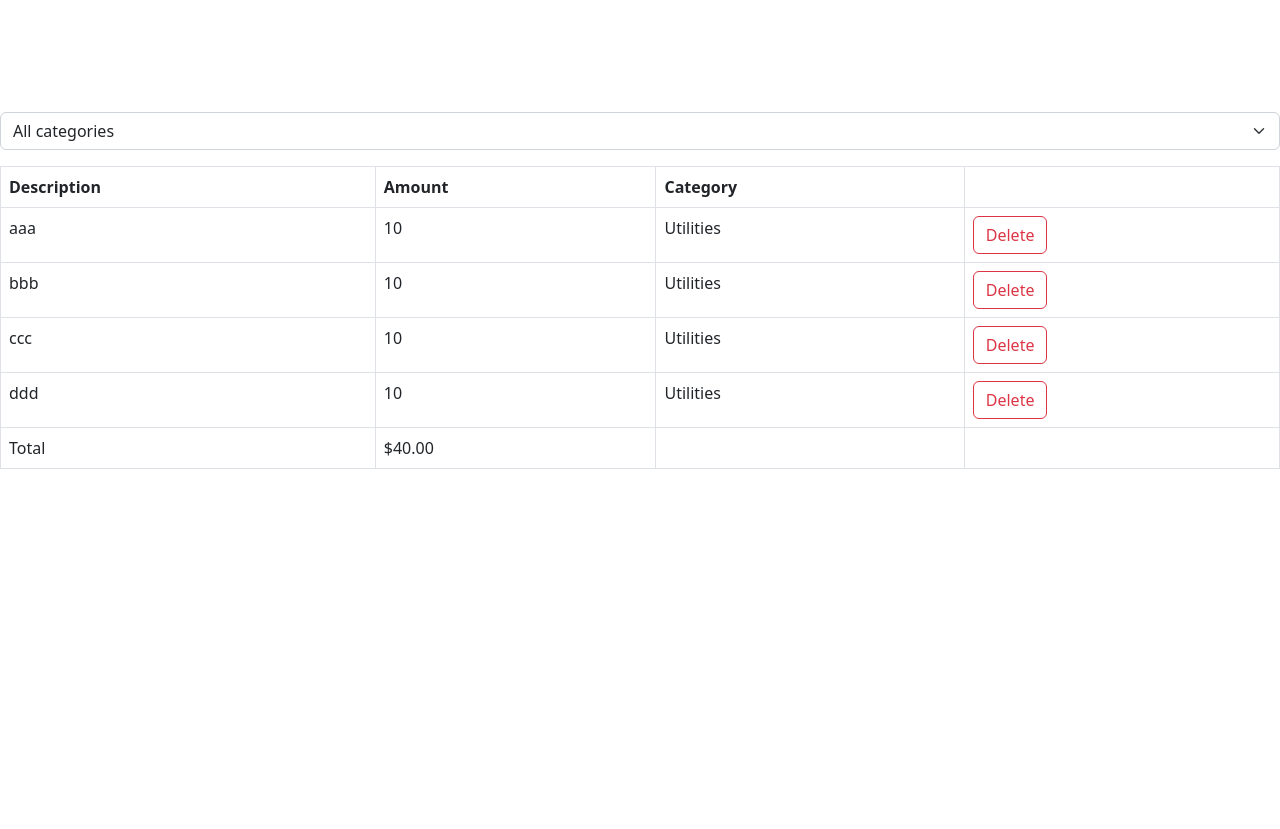
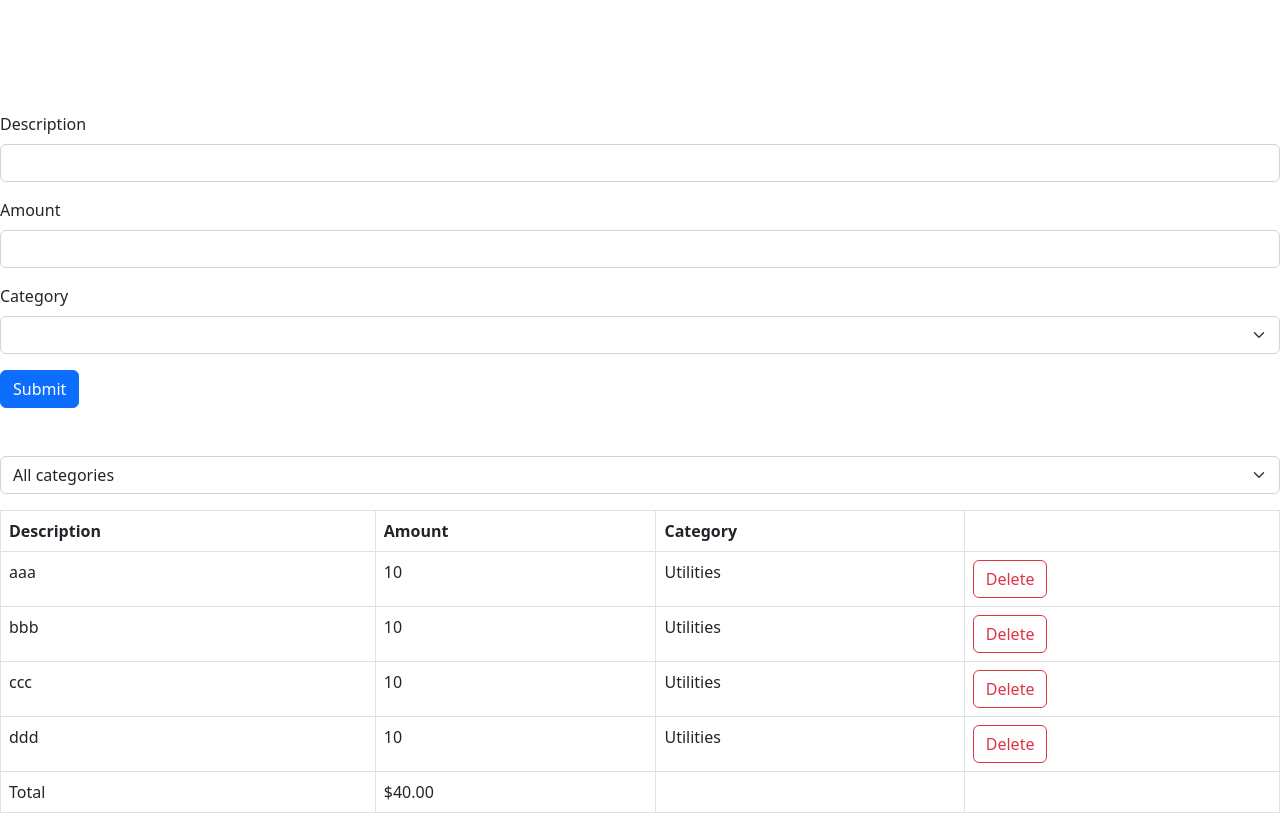
Before and after one commit to frankdev0428/react-searching-app, a React (Vite) app: page / in a window 1280 px wide. Before the commit the page ends 800 px from the top, so only its background shows below. Built offline with nearby package versions, Linux system fonts and the light colour scheme.

Commit message:
car filter features

```diff
--- a/src/App.tsx
+++ b/src/App.tsx
@@ -2,8 +2,7 @@ import { useState } from "react"
 import Cartform from "./expense-tracker/Cartform"
 import ExpenseList from "./expense-tracker/ExpenseList"
 import ExpenseFilter from "./expense-tracker/ExpenseFilter"
-
-export const categories = ["Groceries", "Utilities", "Entertainment"];
+import categories from "./expense-tracker/categories"
 
 function App() {
   const [selectedCategory,setSelectedCategory] = useState('');
@@ -19,6 +18,9 @@ function App() {
   return(
   <div className="app">
   <h1>Shopping cart </h1>
+  <div className="mb-5">
+  <Cartform onSubmit={data => console.log(data)}/>
+  </div>
   <div className="mb-3">
   <ExpenseFilter onSelectCategory = { (category) => setSelectedCategory(category)}/>
   </div>
--- a/src/expense-tracker/Cartform.tsx
+++ b/src/expense-tracker/Cartform.tsx
@@ -1,25 +1,45 @@
-import React from 'react'
-import './cartform.css'
-import { categories } from '../App'
+import './cartform.css';
+import categories from './categories';
+import { z } from 'zod';
+import { zodResolver } from '@hookform/resolvers/zod';
+import { useForm } from 'react-hook-form';
+interface Props {
+  onSubmit: (data: ExpenseFormData) => void;
+}
+const schema =  z.object({
+   description: z.string().min(3, {message: 'Description should be at least 3 characters.'}).max(50),
+   amount: z.number({invalid_type_error: 'Amount is required' }).min(0.01).max(100_000),
+   category: z.enum(categories, {
+    errorMap: () => ({
+      message: 'Category is required. '
+    }),
+   })
+})
+type ExpenseFormData = z.infer<typeof schema>;
 
-const Cartform = () => {
+const Cartform = ({ onSubmit} : Props) => {
+   const { register, handleSubmit , formState: { errors } } = useForm<ExpenseFormData>({ resolver: zodResolver(schema)})
   return (
-   <form action="">
+   <form onSubmit={handleSubmit(onSubmit)}>
     <div className="mb-3">
-      <label htmlFor="description" className="form-label"></label>
-      <input id='description' type="text" className="form-control" />
+      <label htmlFor="description" className="form-label">Description</label>
+      <input {...register('description')} id='description' type="text" className="form-control" />
+{errors.description && <p className="text-danger">{errors.description.message}</p>}
     </div>
     <div className="mb-3">
-      <label htmlFor="amount" className="form-label"></label>
-      <input id='amount' type="number" className="form-control" />
+      <label htmlFor="amount" className="form-label">Amount</label>
+      <input {...register('amount', {valueAsNumber: true})} id='amount' type="number" className="form-control" />
+      {errors.amount && <p className="text-danger">{errors.amount.message}</p>}
     </div>
     <div className="mb-3">
       <label  htmlFor="category" className="form-label">Category</label>
-      <select name="" id="category" className="form-select">
+      <select {...register('category')} name="" id="category" className="form-select">
        <option value=""></option>
        {categories.map(category => <option key={category} value={category}>{category}</option>)}
       </select>
+      {errors.category && <p className="text-danger">{errors.category.message}</p>}
     </div>
+    <button className="btn btn-primary">Submit</button>
    </form>
   )
 }
--- a/src/expense-tracker/ExpenseFilter.tsx
+++ b/src/expense-tracker/ExpenseFilter.tsx
@@ -1,5 +1,4 @@
-import React from 'react'
-import { categories } from '../App';
+import categories from './categories';
 interface Props {
     onSelectCategory: (category: string) => void;
 }
--- /dev/null
+++ b/src/expense-tracker/categories.ts
@@ -0,0 +1,3 @@
+ const categories = ["Groceries", "Utilities", "Entertainment"] as const;
+
+ export default categories;
```
